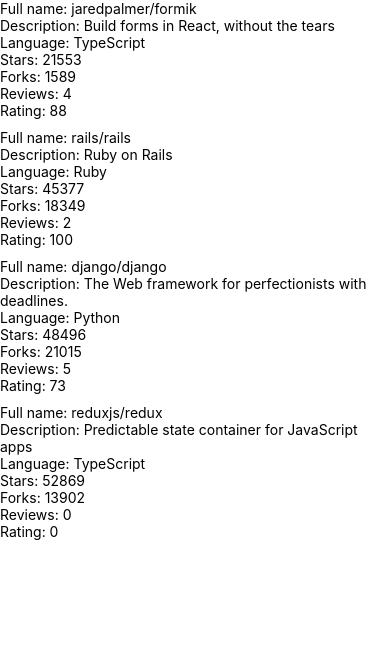
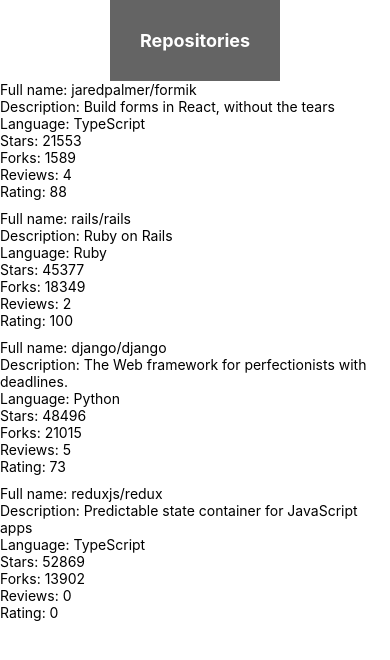
Before and after one commit to MrScislowski/rate-repository-app, a React Native app: screen / in a window 390 px wide. Shown: the top 660 px of the page. Built offline with nearby package versions, Linux system fonts and the light colour scheme.

Commit message:
Exercise 10.4: the app bar

```diff
--- a/App.js
+++ b/App.js
@@ -1,10 +1,12 @@
 import { StatusBar } from "expo-status-bar";
 import { StyleSheet, View } from "react-native";
 import RepositoryList from "./src/components/RepositoryList";
+import AppBar from "./src/components/AppBar";
 
 export default function App() {
   return (
     <View style={styles.container}>
+      <AppBar />
       <RepositoryList />
       <StatusBar style="auto" />
     </View>
--- /dev/null
+++ b/src/components/AppBar.jsx
@@ -0,0 +1,24 @@
+import { View, StyleSheet, Text, Pressable } from "react-native";
+import Constants from "expo-constants";
+import AppBarTab from "./AppBarTab";
+
+const PADDING = 30;
+const styles = StyleSheet.create({
+  container: {
+    display: "flex",
+    flexDirection: "row",
+    padding: PADDING,
+    paddingTop: Constants.statusBarHeight + PADDING,
+    backgroundColor: "#646464",
+  },
+});
+
+const AppBar = () => {
+  return (
+    <View style={styles.container}>
+      <AppBarTab text={"Repositories"} />
+    </View>
+  );
+};
+
+export default AppBar;
--- /dev/null
+++ b/src/components/AppBarTab.jsx
@@ -0,0 +1,23 @@
+import { View, StyleSheet, Text, Pressable } from "react-native";
+import Constants from "expo-constants";
+
+const styles = StyleSheet.create({
+  tab: {
+    flexGrow: 1,
+  },
+  tabText: {
+    fontWeight: "bold",
+    color: "#ffffff",
+    fontSize: 18,
+  },
+});
+
+const AppBarTab = ({ text }) => {
+  return (
+    <Pressable style={styles.tab}>
+      <Text style={styles.tabText}>{text}</Text>
+    </Pressable>
+  );
+};
+
+export default AppBarTab;
```
